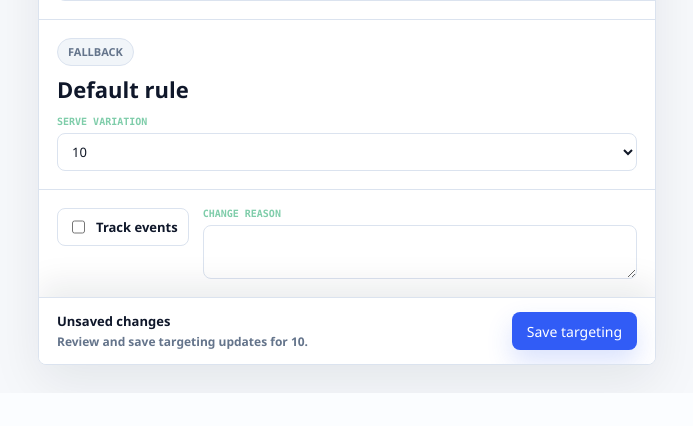
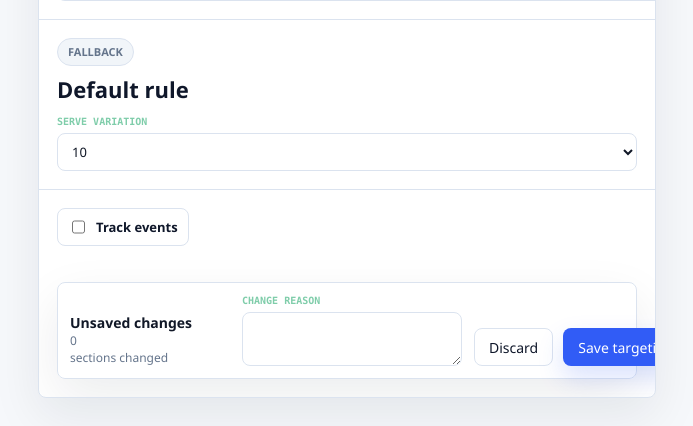
Before and after one commit to mrrooot/FeatureFlags, a Django app: template src/django_feature_flags/templates/django_feature_flags/flag_detail.html in a window 1280 px wide. Shown: the part 1672-2098 px from the top of the page, without its empty margins (238-931 px from the left). Before the commit the page ends 2061 px from the top, so only its background shows below. Run offline with Django 3.2, Linux system fonts and the light colour scheme; the template is opened without the code that fills it: most values are stand-ins (such as "Sample title", 1, 10 or a date in 2020).

Commit message:
feat(dashboard): track targeting draft changes

```diff
--- a/src/django_feature_flags/static/django_feature_flags/dashboard.css
+++ b/src/django_feature_flags/static/django_feature_flags/dashboard.css
@@ -2272,33 +2272,40 @@ textarea {
 
 .dff-save-bar {
   position: sticky;
-  bottom: 0;
+  bottom: 16px;
   z-index: 8;
-  display: flex;
-  align-items: center;
-  justify-content: space-between;
-  gap: 16px;
-  border-top: 1px solid var(--dff-line);
-  padding: 14px 18px;
+  display: grid;
+  grid-template-columns: minmax(160px, 1fr) minmax(220px, 420px) max-content;
+  gap: 12px;
+  align-items: end;
+  margin: 18px;
+  border: 1px solid var(--dff-line-strong);
+  border-radius: var(--dff-radius);
+  padding: 12px;
   background: rgba(255, 255, 255, 0.96);
-  box-shadow: 0 -14px 32px rgba(15, 23, 42, 0.08);
-}
-
-.dff-save-bar div {
-  display: grid;
-  gap: 3px;
-}
-
-.dff-save-bar strong {
-  color: var(--dff-heading);
-  font-size: 13px;
-}
-
+  box-shadow: var(--dff-shadow);
+}
+
+.dff-save-bar strong,
 .dff-save-bar span {
+  display: block;
+}
+
+.dff-save-bar span {
   color: var(--dff-muted);
   font-size: 12px;
-  font-weight: 600;
-  text-transform: none;
+}
+
+.dff-save-reason textarea {
+  min-height: 42px;
+}
+
+.dff-targeting-layout:not(.dff-is-dirty) .dff-save-bar {
+  border-color: var(--dff-line);
+}
+
+.dff-section-dirty {
+  background: linear-gradient(90deg, rgba(49, 92, 246, 0.05), transparent 32%);
 }
 
 .dff-targeting-preview {
--- a/src/django_feature_flags/static/django_feature_flags/targeting.js
+++ b/src/django_feature_flags/static/django_feature_flags/targeting.js
@@ -28,6 +28,22 @@
     }
   }
 
+  function markDirty(target) {
+    var form = target.closest("[data-targeting-form]");
+    if (!form) {
+      return;
+    }
+    form.classList.add("dff-is-dirty");
+    var section = target.closest(".dff-targeting-section");
+    if (section) {
+      section.classList.add("dff-section-dirty");
+    }
+    var countTarget = form.querySelector("[data-dirty-count]");
+    if (countTarget) {
+      countTarget.textContent = String(form.querySelectorAll(".dff-section-dirty").length);
+    }
+  }
+
   function addRow(button) {
     var type = button.getAttribute("data-add");
     var container = listFor(button);
@@ -40,6 +56,7 @@
     }
     clearEmptyState(container);
     container.appendChild(row);
+    markDirty(button);
     var firstControl = row.querySelector("input:not([type=hidden]), select, textarea");
     if (firstControl) {
       firstControl.focus();
@@ -49,6 +66,7 @@
   function removeRow(button) {
     var row = button.closest(".dff-builder-row, .dff-rule-block");
     if (row) {
+      markDirty(button);
       row.remove();
     }
   }
@@ -79,6 +97,16 @@
     var switcher = event.target.closest("[data-environment-switch]");
     if (switcher) {
       switchEnvironment(switcher);
+      return;
+    }
+    if (event.target.closest("[data-targeting-form]")) {
+      markDirty(event.target);
+    }
+  });
+
+  document.addEventListener("input", function (event) {
+    if (event.target.closest("[data-targeting-form]")) {
+      markDirty(event.target);
     }
   });
 })();
--- a/src/django_feature_flags/templates/django_feature_flags/flag_detail.html
+++ b/src/django_feature_flags/templates/django_feature_flags/flag_detail.html
@@ -244,18 +244,21 @@
         <input id="track-events" type="checkbox" name="track_events"{% if targeting.track_events %} checked{% endif %}>
         <span>Track events</span>
       </label>
-      <label class="dff-field dff-field-compact" for="change-reason">
+    </div>
+
+    <div class="dff-save-bar" data-save-bar>
+      <div>
+        <strong>Unsaved changes</strong>
+        <span><span data-dirty-count>0</span> sections changed</span>
+      </div>
+      <label class="dff-field dff-save-reason" for="change-reason">
         <span>Change reason</span>
         <textarea id="change-reason" name="reason" rows="2"></textarea>
       </label>
-    </div>
-
-    <div class="dff-save-bar dff-targeting-actions" data-save-bar>
-      <div>
-        <strong>Unsaved changes</strong>
-        <span>Review and save targeting updates for {{ state.environment.key }}.</span>
+      <div class="dff-actions">
+        <a class="dff-button dff-button-secondary" href="{{ request.path }}?environment={{ state.environment.key }}">Discard</a>
+        <button class="dff-button dff-button-primary" type="submit">Save targeting</button>
       </div>
-      <button class="dff-button dff-button-primary" type="submit">Save targeting</button>
     </div>
   </section>
 
```
Also changed, not shown: tests/test_dashboard.py (+20 -0 lines).
